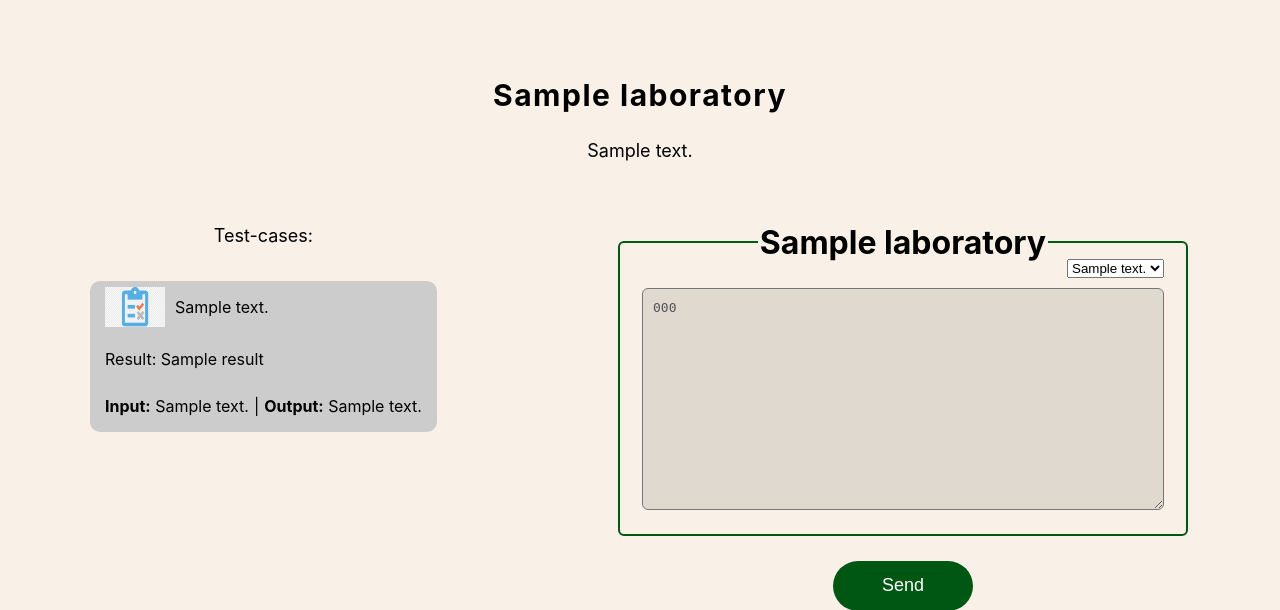
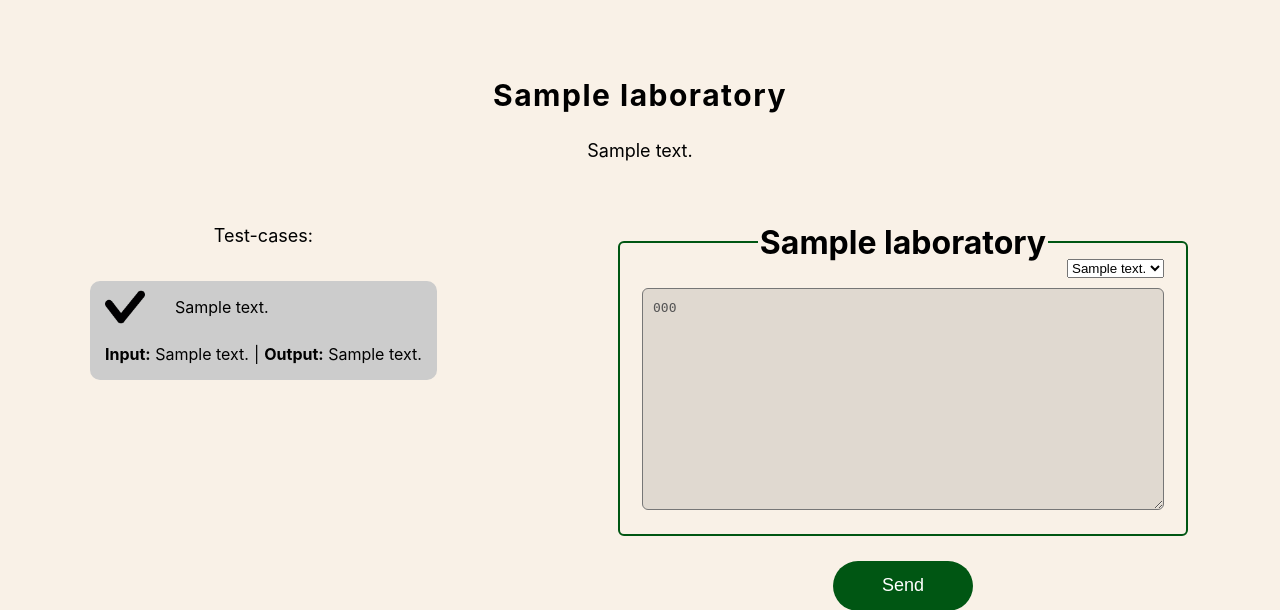
Before and after one commit to qqlexa/easy-lab, a Django app: template labs/templates/detail.html in a window 1280 px wide. Shown: the top 610 px of the page. Run offline with Django 4.2, Linux system fonts and the light colour scheme; tables that the repository leaves empty hold one stand-in row (values such as "Sample post"); the template is opened without the code that fills it: values that come from a table or form of the project are taken from there, most other values are stand-ins (such as "Sample title", 1, 10 or a date in 2020).

Commit message:
Slava - [UI] - added passed/failed icons. Infinite loader fixed.

```diff
--- a/labs/static/styles/detail.css
+++ b/labs/static/styles/detail.css
@@ -81,12 +81,12 @@ fieldset {
 
 .test-case-info__description{
   justify-content: flex-start;
-  gap: 10px;
+  gap: 30px;
 }
 
 /*TODO beautify icon*/
 .test-case-info__icon{
-  width: 60px;
+  width: 40px;
   height: 40px;
 }
 
--- a/labs/templates/detail.html
+++ b/labs/templates/detail.html
@@ -18,14 +18,18 @@
             {% if result == True %} test-case-passed {% endif %}
             {% if result == False %} test-case-failed {% endif %}">
                 <div class="test-case-info__description">
-                    <!-- {% if result %}
-                    test-case-passed
-                    {% endif %} -->
-                    <!-- TODO add nice icons & styling -->
-                    <img class="test-case-info__icon" src="{% static '/images/test-icon.png' %}" alt="Test icon">
+                    <!-- TODO refactor "if endif" approach-->
+                    {% if result == None %}
+                        <img class="test-case-info__icon" src="{% static '/images/neutral-icon.png' %}" alt="Test icon">
+                    {% endif %}
+                    {% if result %}
+                        <img class="test-case-info__icon" src="{% static '/images/tick-icon.png' %}" alt="Tick icon">
+                    {% endif %}
+                    {% if result == False %}
+                        <img class="test-case-info__icon" src="{% static '/images/cross-icon.png' %}" alt="Cross icon">
+                    {% endif %}
                     <p>{{ test_case.description }}</p>
                 </div>
-                {% if result is not None %}<p>Result: {{ result }} </p>{% endif %}
                 <div class="test-case-info__data">
                     <p><b>Input:</b> {{ test_case.description_input }}</p>|
                     <p><b>Output:</b> {{ test_case.description_output }}</p>
@@ -63,9 +67,11 @@
 </div>
 <script>
     const form = document.getElementById('code-form');
+    const bodyClasses = document.body.classList;
     form.addEventListener('submit', (e) => {
         // e.preventDefault();
-        document.body.classList.add('is-loading');
+        bodyClasses.add('is-loading');
     })
+    setTimeout(() => bodyClasses.remove('is-loading'), 5000)
 </script>
 {% endblock %}
```
Also changed, not shown: labs/static/images/cross-icon.png (added), labs/static/images/neutral-icon.png (added).
